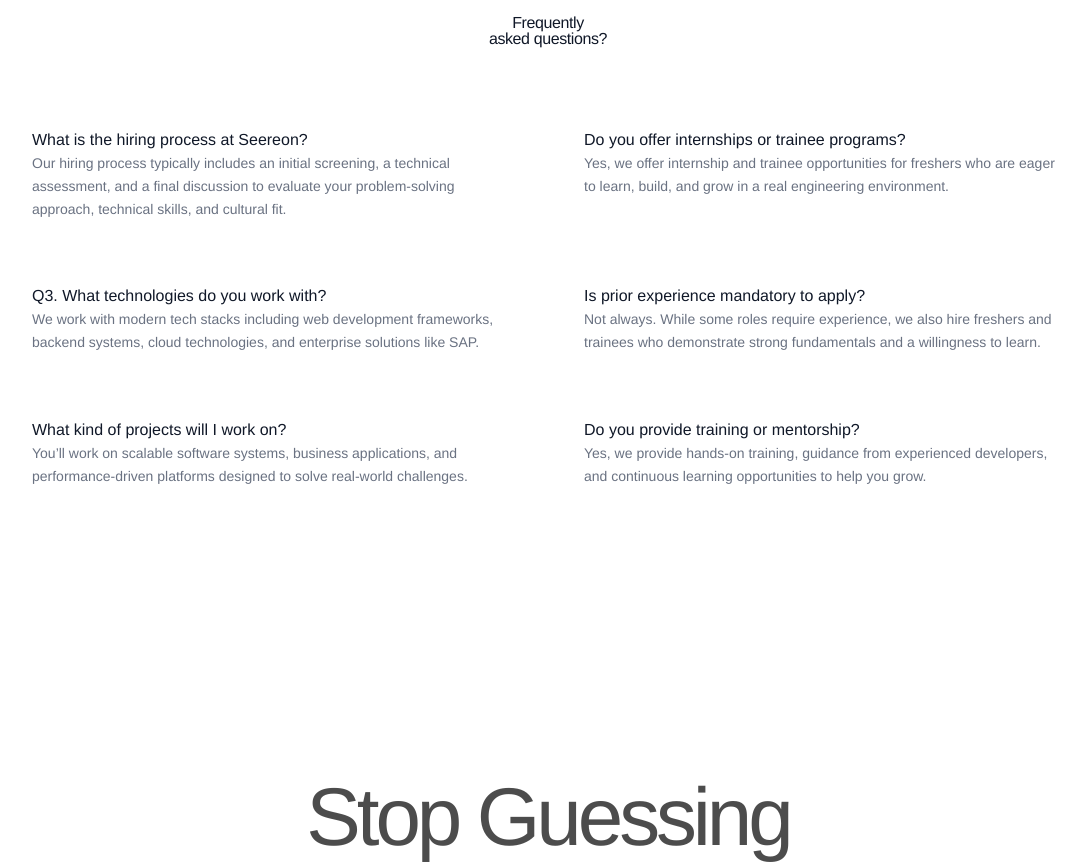
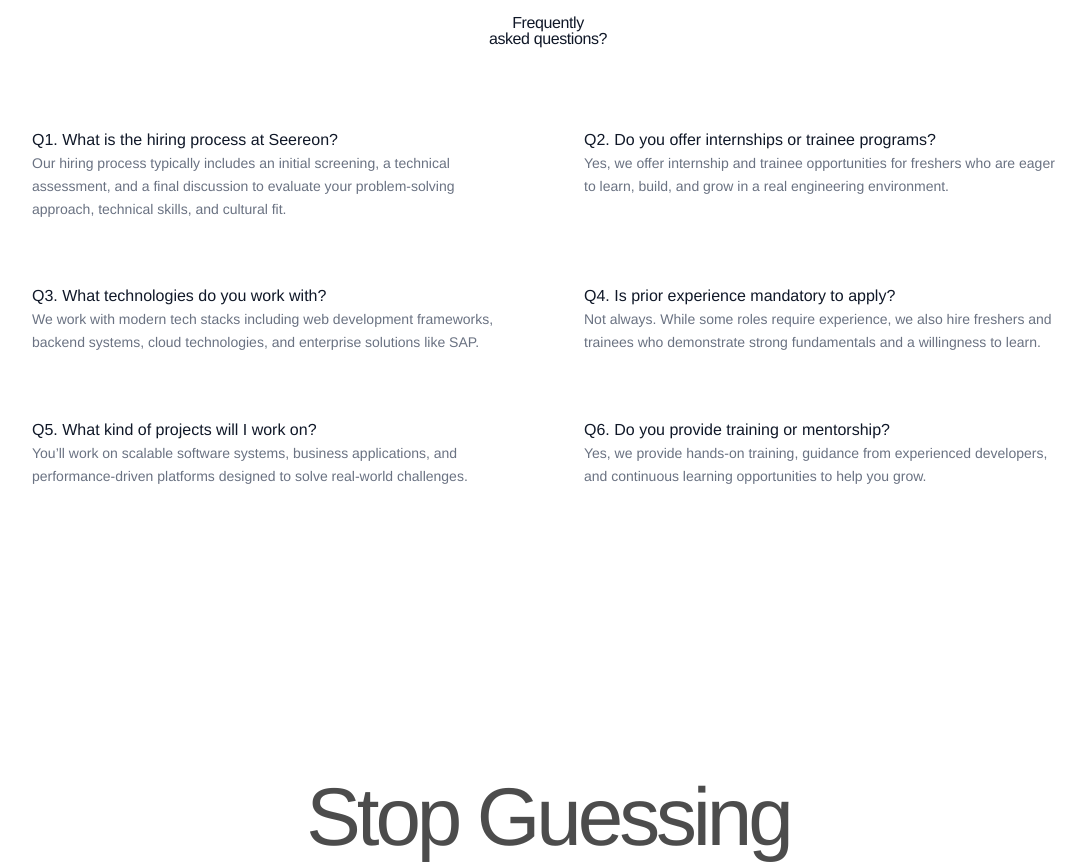
Before and after one commit to janmejayaparida26/seereon-website, a React (Vite) app: page /career in a window 1280 px wide. Shown: the part 3020-3884 px from the top of the page, without its empty margins (92-1176 px from the left). Built offline with nearby package versions, Linux system fonts and the light colour scheme.

Commit message:
I have changed some content in CareerFifthSection.jsx file

```diff
--- a/src/pages/career/CareerFifthSection.jsx
+++ b/src/pages/career/CareerFifthSection.jsx
@@ -1,11 +1,11 @@
 const faqs = [
   {
-    question: "What is the hiring process at Seereon?",
+    question: "Q1. What is the hiring process at Seereon?",
     answer:
       "Our hiring process typically includes an initial screening, a technical assessment, and a final discussion to evaluate your problem-solving approach, technical skills, and cultural fit.",
   },
   {
-    question: "Do you offer internships or trainee programs?",
+    question: "Q2. Do you offer internships or trainee programs?",
     answer:
       "Yes, we offer internship and trainee opportunities for freshers who are eager to learn, build, and grow in a real engineering environment.",
   },
@@ -15,17 +15,17 @@ const faqs = [
       "We work with modern tech stacks including web development frameworks, backend systems, cloud technologies, and enterprise solutions like SAP.",
   },
   {
-    question: "Is prior experience mandatory to apply?",
+    question: "Q4. Is prior experience mandatory to apply?",
     answer:
       "Not always. While some roles require experience, we also hire freshers and trainees who demonstrate strong fundamentals and a willingness to learn.",
   },
   {
-    question: "What kind of projects will I work on?",
+    question: "Q5. What kind of projects will I work on?",
     answer:
       "You’ll work on scalable software systems, business applications, and performance-driven platforms designed to solve real-world challenges.",
   },
   {
-    question: "Do you provide training or mentorship?",
+    question: "Q6. Do you provide training or mentorship?",
     answer:
       "Yes, we provide hands-on training, guidance from experienced developers, and continuous learning opportunities to help you grow.",
   },
```
